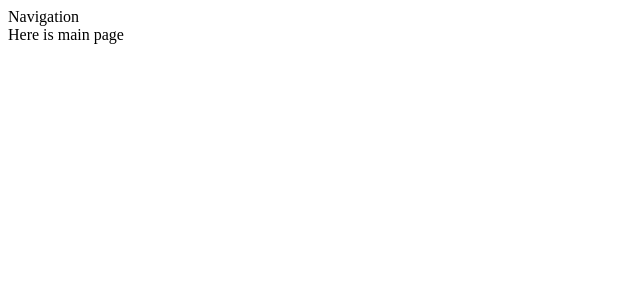
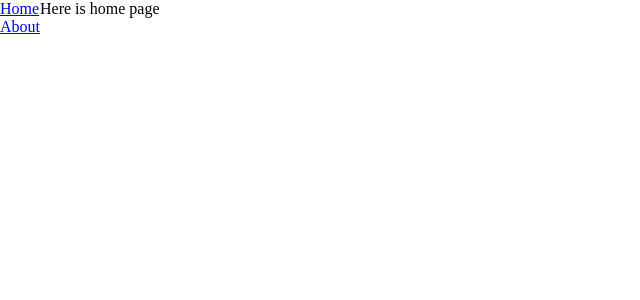
Before and after one commit to KoMeSa/portfolio-vue3, a Vue app: page / in a window 1280 px wide. Shown: the top 300 px of the page, without its empty margins (0-640 px from the left). Built offline with nearby package versions, Linux system fonts and the light colour scheme.

Commit message:
Added navigation components.

```diff
--- a/src/App.vue
+++ b/src/App.vue
@@ -4,10 +4,11 @@
   <router-view />
 </template>
 
-<!-- <template>
-  <nav>
-    <router-link to="/">Home</router-link> |
-    <router-link to="/about">About</router-link>
-  </nav>
-  <router-view />
-</template>  -->
+
+<style lang="scss">
+* {
+  padding: 0;
+  margin: 0;
+  box-sizing: border-box;
+}
+</style>
--- /dev/null
+++ b/src/components/NavigationMenu.vue
@@ -0,0 +1,20 @@
+<script setup>
+import { defineProps } from "vue";
+
+const props = defineProps({
+  routes: {
+    type: Array,
+    default: [],
+  },
+});
+</script>
+
+<template>
+  <nav>
+    <ul>
+      <li v-for="(router, index) in routes" :key="index">
+        <router-link :to="router.url">{{ router.title }}</router-link>
+      </li>
+    </ul>
+  </nav>
+</template>
--- a/src/layouts/DefaultLayout.vue
+++ b/src/layouts/DefaultLayout.vue
@@ -1,6 +1,23 @@
+<script setup>
+import NavigationMenu from "@/components/NavigationMenu.vue";
+
+const routes = [
+  { title: "Home", url: "/" },
+  { title: "About", url: "/about" },
+];
+</script>
+
 <template>
-  <div>
-    <div>Navigation</div>
+  <div class="default">
+    <NavigationMenu :routes="routes" />
     <router-view></router-view>
   </div>
 </template>
+
+
+<style lang="scss">
+ .default {
+  display: flex;
+  flex-direction: row;
+ }
+</style>
--- a/src/router/index.js
+++ b/src/router/index.js
@@ -1,6 +1,8 @@
 import HomeRoutes from './routes/HomeRoutes.js'
+import AboutRoutes from './routes/AboutRoutes.js'
 
 
 export const routes = [
   ...HomeRoutes,
+  ...AboutRoutes
 ]
--- /dev/null
+++ b/src/router/routes/AboutRoutes.js
@@ -0,0 +1,16 @@
+import DefaultLayout from '@/layouts/DefaultLayout'
+import AboutView from '@/views/AboutView.vue'
+
+export default [
+  {
+    path: '/about/',
+    component: DefaultLayout,
+    // beforeEnter: async () => ((await checkUser()) ? true : '/'),
+    children: [
+      {
+        path: '',
+        component: AboutView,
+      },
+    ],
+  },
+]
--- a/src/views/HomeView.vue
+++ b/src/views/HomeView.vue
@@ -1,5 +1,5 @@
 <template>
   <div class="home">
-        Here is main page
+        Here is home page
   </div>
 </template>
```
Also changed, not shown: src/components/HelloWorld.vue (deleted, +0 -58 lines).
